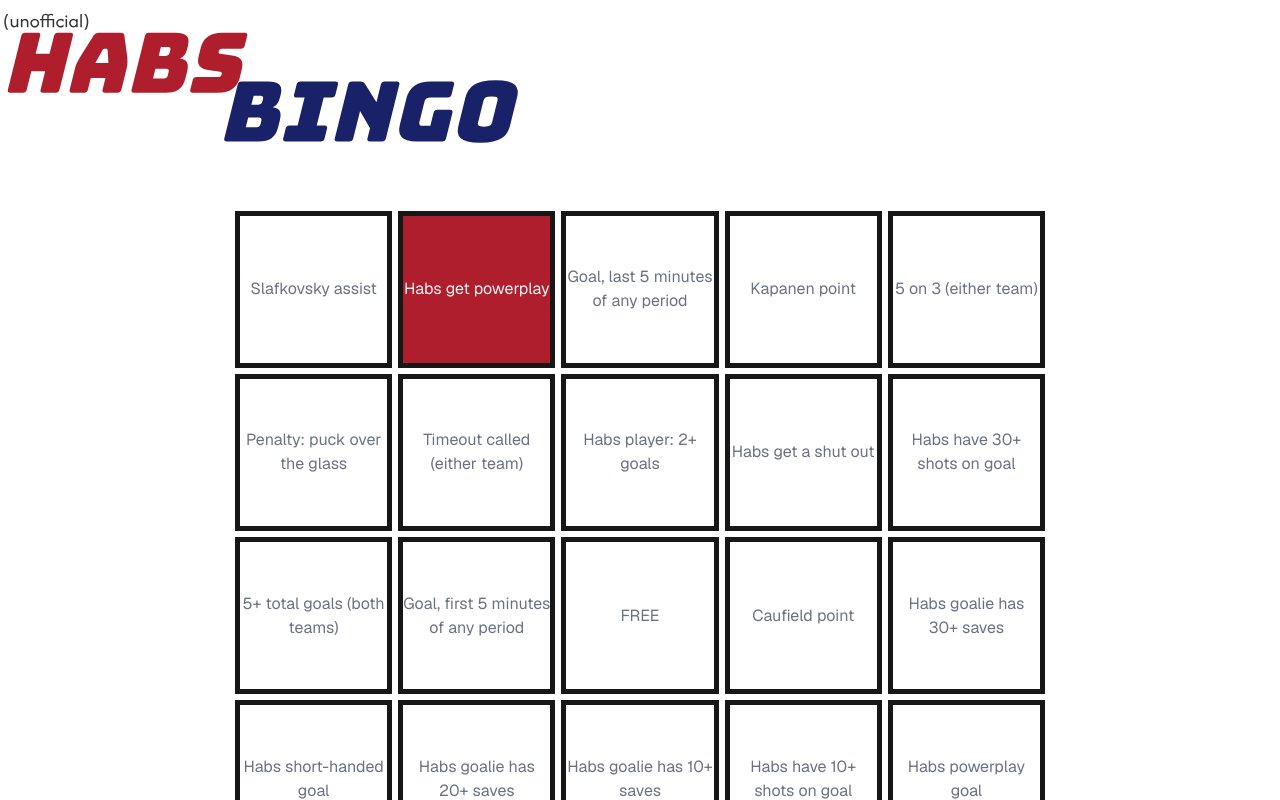
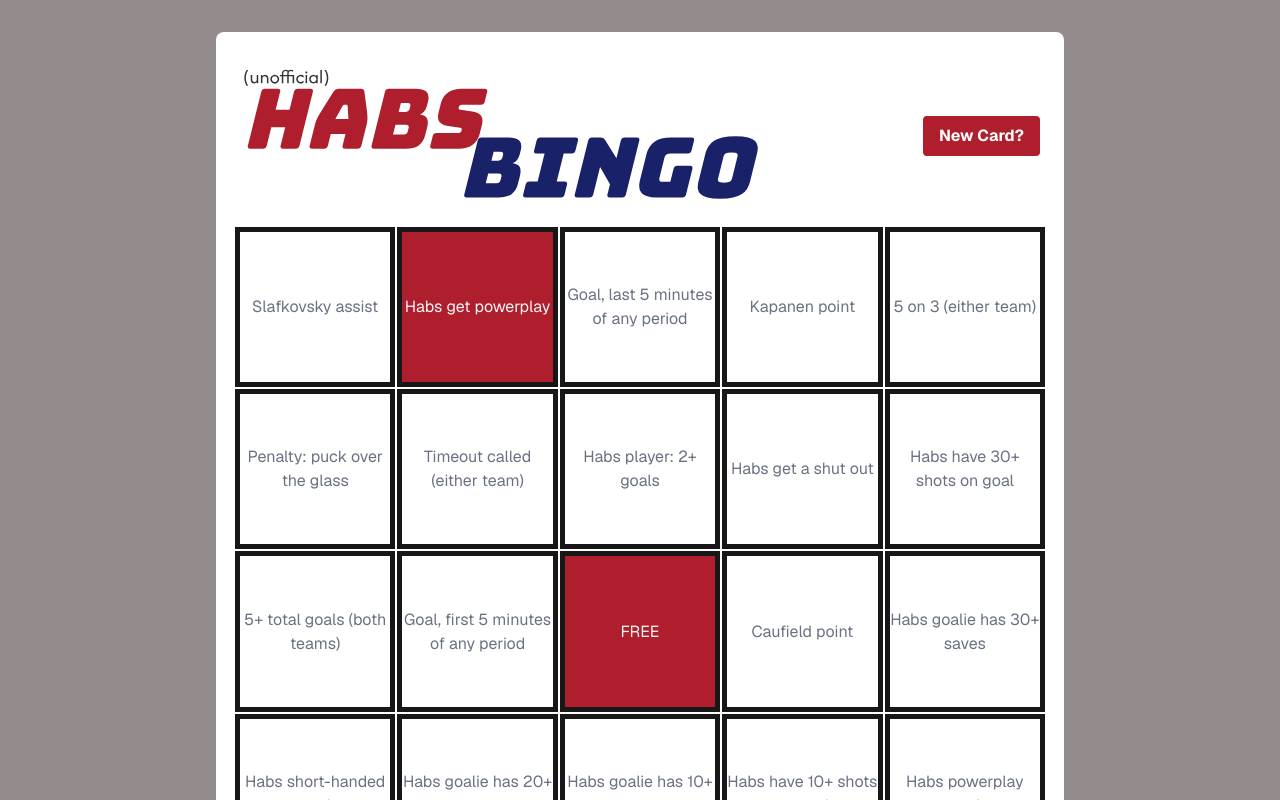
Before and after one commit to MauBrau/habs-bingo, a Next.js app in the folder habs-bingo-webapp/: page / in a window 1280 px wide. Both pictures are taken after a click on the element "Habs get powerplay". Shown: the top 800 px of the page. Built offline with nearby package versions, Linux system fonts and the light colour scheme.

Commit message:
Card refresh and some style changes
Currently buggy but want to do a test run tonight

```diff
--- a/habs-bingo-webapp/app/components/BingoCard.tsx
+++ b/habs-bingo-webapp/app/components/BingoCard.tsx
@@ -10,10 +10,13 @@ import {
     PlayerPositions,
     TileStatus,
 } from "../interface/IBingoBoard";
+import Image from "next/image";
+import { Dialog, DialogTitle } from "@mui/material";
 import { useEffect, useState } from "react";
 import BingoBoardData from "../assets/bingo-board.json";
 
-export const thisIsAnUnusedExport = "this export only exists to disable fast refresh for this file";
+export const thisIsAnUnusedExport =
+    "this export only exists to disable fast refresh for this file";
 
 export default function BingoCard() {
     const [bingoData, setBingoData] = useState<BingoBoard>(
@@ -29,40 +32,48 @@ export default function BingoCard() {
         ),
     );
     const [tiles, setTiles] = useState<TileStatus[]>([]);
+    const [open, setOpen] = useState<boolean>(false);
 
-    let usedPlayersCount = 0, usedPenaltyCount = 0;
+    let usedPlayersCount = 0,
+        usedPenaltyCount = 0;
 
     const NUM_TILES: number = 25;
     const FREE_SPACE: number = 12;
 
     useEffect(() => {
-        if (localStorage.getItem('tiles') && localStorage.getItem('generationDate')) {
-            const lastDate = new Date(localStorage.getItem('generationDate') as string);
+        if (
+            localStorage.getItem("tiles") &&
+            localStorage.getItem("generationDate")
+        ) {
+            const lastDate = new Date(
+                localStorage.getItem("generationDate") as string,
+            );
             const timeSince = new Date().getTime() - lastDate.getTime();
-            if (timeSince >= 60 * 60 * 24 * 1000 ) {
+            if (timeSince >= 60 * 60 * 24 * 1000) {
                 storeBoard();
             } else {
-                const existingBoard = JSON.parse(localStorage.getItem('tiles') as string);
-                setTiles(existingBoard)
+                const existingBoard = JSON.parse(
+                    localStorage.getItem("tiles") as string,
+                );
+                setTiles(existingBoard);
             }
         } else {
             storeBoard();
         }
-
     }, []);
 
-    function storeBoard() {
+    const storeBoard = () => {
         let generatedBoard = generateBoard();
-        generatedBoard[FREE_SPACE] =  {
+        generatedBoard[FREE_SPACE] = {
             text: "FREE",
-            isChecked: false
+            isChecked: true,
         };
-        localStorage.setItem('tiles', JSON.stringify(generatedBoard));
-        localStorage.setItem('generationDate', new Date().toString());
+        localStorage.setItem("tiles", JSON.stringify(generatedBoard));
+        localStorage.setItem("generationDate", new Date().toString());
         setTiles(generatedBoard);
-    }
+    };
 
-    function generateBoard() {
+    const generateBoard = () => {
         let generatedBoard: TileStatus[] = [];
         for (let i = 0; i < NUM_TILES; i++) {
             let bingoTileOption: BingoTileOption, randomValue: number;
@@ -71,7 +82,8 @@ export default function BingoCard() {
                 bingoTileOption = bingoData.bingoTileOptions[randomValue];
             } while (tileTypeChecker(bingoTileOption, bingoOptions));
 
-            bingoTileOption.isOnCardCount = (bingoTileOption.isOnCardCount ?? 0) + 1;
+            bingoTileOption.isOnCardCount =
+                (bingoTileOption.isOnCardCount ?? 0) + 1;
 
             if (bingoTileOption.type === BingoCardType.PlayerSpecific) {
                 let randomPlayer: Player;
@@ -81,12 +93,10 @@ export default function BingoCard() {
 
                 randomPlayer.isOnCard = true;
                 usedPlayersCount++;
-                generatedBoard.push(
-                    {
-                        text: `${randomPlayer.name}${bingoTileOption.text}`,
-                        isChecked: false
-                    }
-                );
+                generatedBoard.push({
+                    text: `${randomPlayer.name}${bingoTileOption.text}`,
+                    isChecked: false,
+                });
             } else if (bingoTileOption.type === BingoCardType.Penalty) {
                 let penaltyOption: PenaltyTypes;
                 do {
@@ -98,39 +108,41 @@ export default function BingoCard() {
 
                 penaltyOption.isOnCard = true;
                 usedPenaltyCount++;
-                generatedBoard.push(
-                    {
-                        text: "Penalty:" + penaltyOption.text,
-                        isChecked: false
-                    }
-                );
+                generatedBoard.push({
+                    text: "Penalty:" + penaltyOption.text,
+                    isChecked: false,
+                });
             } else {
-                generatedBoard.push(
-                    {
-                        text: bingoTileOption.text,
-                        isChecked: false
-                    }
-                );
+                generatedBoard.push({
+                    text: bingoTileOption.text,
+                    isChecked: false,
+                });
             }
         }
         return generatedBoard;
-    }
+    };
 
-    function getRandomInt(max: number) {
+    const getRandomInt = (max: number) => {
         return Math.floor(Math.random() * max);
-    }
+    };
 
-    function tileTypeChecker(
+    const tileTypeChecker = (
         tileType: BingoTileOption,
         bingoOptions: BingoOptions,
-    ) {
+    ) => {
         let type = tileType.type;
 
         // TODO: Clean up, it's ugly
-        if ( type === BingoCardType.Penalty && usedPenaltyCount === bingoOptions.penaltyLimit ) {
+        if (
+            type === BingoCardType.Penalty &&
+            usedPenaltyCount === bingoOptions.penaltyLimit
+        ) {
             return true;
         }
-        if ( type === BingoCardType.PlayerSpecific && usedPlayersCount === bingoOptions.playerLimit ) {
+        if (
+            type === BingoCardType.PlayerSpecific &&
+            usedPlayersCount === bingoOptions.playerLimit
+        ) {
             return true;
         }
         if (tileType.isOnCardCount) {
@@ -141,18 +153,106 @@ export default function BingoCard() {
             }
         }
         return false;
-    }
+    };
 
-    const handleClick = (tile: TileStatus, index: number) => {
+    const handleClick = (index: number) => {
         tiles[index].isChecked = !tiles[index].isChecked;
-        localStorage.setItem('tiles', JSON.stringify(tiles));
+        localStorage.setItem("tiles", JSON.stringify(tiles));
+    };
+
+    const clearOptions = () => {
+        // reset board data
+        // setBingoData({...BingoBoardData} as BingoBoard); // i Wish you worked
+        let newBingoData = { ...bingoData };
+        newBingoData.bingoTileOptions = newBingoData.bingoTileOptions.map(
+            (bingoTileOption: BingoTileOption) => {
+                bingoTileOption.isOnCardCount = 0;
+                return bingoTileOption;
+            },
+        );
+
+        newBingoData.penaltyTypes = newBingoData.penaltyTypes.map(
+            (penalty: PenaltyTypes) => {
+                penalty.isOnCard = false;
+                return penalty;
+            },
+        );
+
+        let newPlayers = players.map((player: Player) => {
+            player.isOnCard = false;
+            return player;
+        });
+
+        setPlayers(newPlayers);
+        setBingoData(newBingoData);
+        setTiles([]);
+
+        usedPenaltyCount = 0;
+        usedPlayersCount = 0;
+    };
+
+    const newCardConfirmation = () => {
+        setOpen(true);
+    };
+    const handleConfirm = () => {
+        clearOptions();
+        storeBoard();
+        setOpen(false);
+    };
+    const handleClose = () => {
+        setOpen(false);
     };
 
     return tiles.length > 0 ? (
-        <div className="items-center bg-white max-w-s p-6 rounded-lg">
-            <div className={`h-200 w-200 grid grid-cols-5 grid-rows-5 gap-4`}>
+        <div className="bg-white max-w-s p-6 rounded-lg">
+            <div className="pb-4">
+                <div className="flex items-center justify-between">
+                    <Image
+                        src="/unofficial-habs-bingo.svg"
+                        alt="Unofficial Habs Bingo logo"
+                        width={525}
+                        height={150}
+                        priority
+                    />
+                    <button
+                        onClick={newCardConfirmation}
+                        className="bg-habs-red hover:bg-habs-blue text-white font-bold py-2 px-4 rounded cursor-pointer"
+                    >
+                        New Card?
+                    </button>
+                </div>
+                <Dialog
+                    open={open}
+                    onClose={handleClose}
+                    aria-labelledby="alert-dialog-title"
+                >
+                    <DialogTitle id="alert-dialog-title">
+                        Generate a new card?
+                    </DialogTitle>
+                    <div className="flex items-center justify-between p-6">
+                        <button
+                            className="bg-habs-red hover:bg-habs-blue text-white font-bold py-2 px-4 rounded cursor-pointer"
+                            onClick={handleConfirm}
+                        >
+                            Sure
+                        </button>
+                        <button
+                            className="bg-habs-red hover:bg-habs-blue text-white font-bold py-2 px-4 rounded cursor-pointer"
+                            onClick={handleClose}
+                        >
+                            Never mind
+                        </button>
+                    </div>
+                </Dialog>
+            </div>
+            <div className={`h-200 w-200 grid grid-cols-5 grid-rows-5 gap-3`}>
                 {tiles.map((tile, index) => (
-                    <BingoTile key={index} text={tile.text} isChecked={tile.isChecked} onClick={() => handleClick(tile, index)} />
+                    <BingoTile
+                        key={index}
+                        text={tile.text}
+                        isChecked={tile.isChecked}
+                        onClick={() => handleClick(index)}
+                    />
                 ))}
             </div>
         </div>
--- a/habs-bingo-webapp/app/globals.css
+++ b/habs-bingo-webapp/app/globals.css
@@ -1,7 +1,7 @@
 @import "tailwindcss";
 
 :root {
-  --background: #ffffff;
+  --background: #948c8c;
   --foreground: #171717;
   --outline: #7e7e7e;
   --habs-red: #AF1E2D;
@@ -22,7 +22,7 @@
 
 @media (prefers-color-scheme: dark) {
   :root {
-    --background: #7e7e7e;
+    --background: #948c8c;
     --foreground: #ededed;
   }
 }
--- a/habs-bingo-webapp/app/page.tsx
+++ b/habs-bingo-webapp/app/page.tsx
@@ -1,18 +1,9 @@
-import Image from "next/image";
 import BingoCard from "./components/BingoCard";
 
 export default function Home() {
   return (
     <div>
       <main>
-        <Image
-          className="object-center"
-          src="/unofficial-habs-bingo.svg"
-          alt="Unofficial Habs Bingo logo"
-          width={525}
-          height={150}
-          priority
-        />
         <div className="font-sans items-center justify-items-center min-h-screen p-8">
           <BingoCard />
         </div>
```
Also changed, not shown: habs-bingo-webapp/package.json (+8 -5 lines), 1 other file (tests, documents, lock files or other folders).
